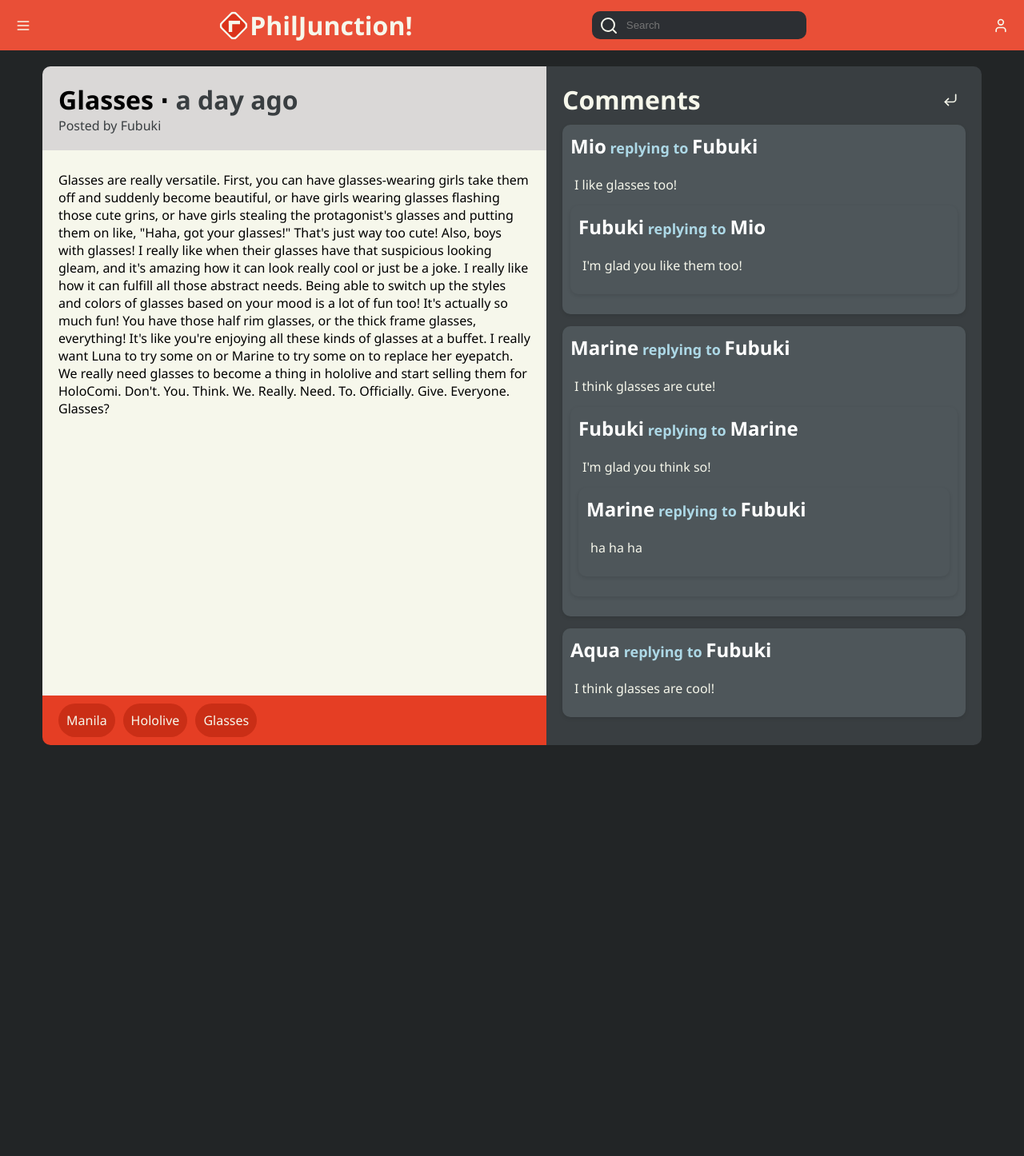
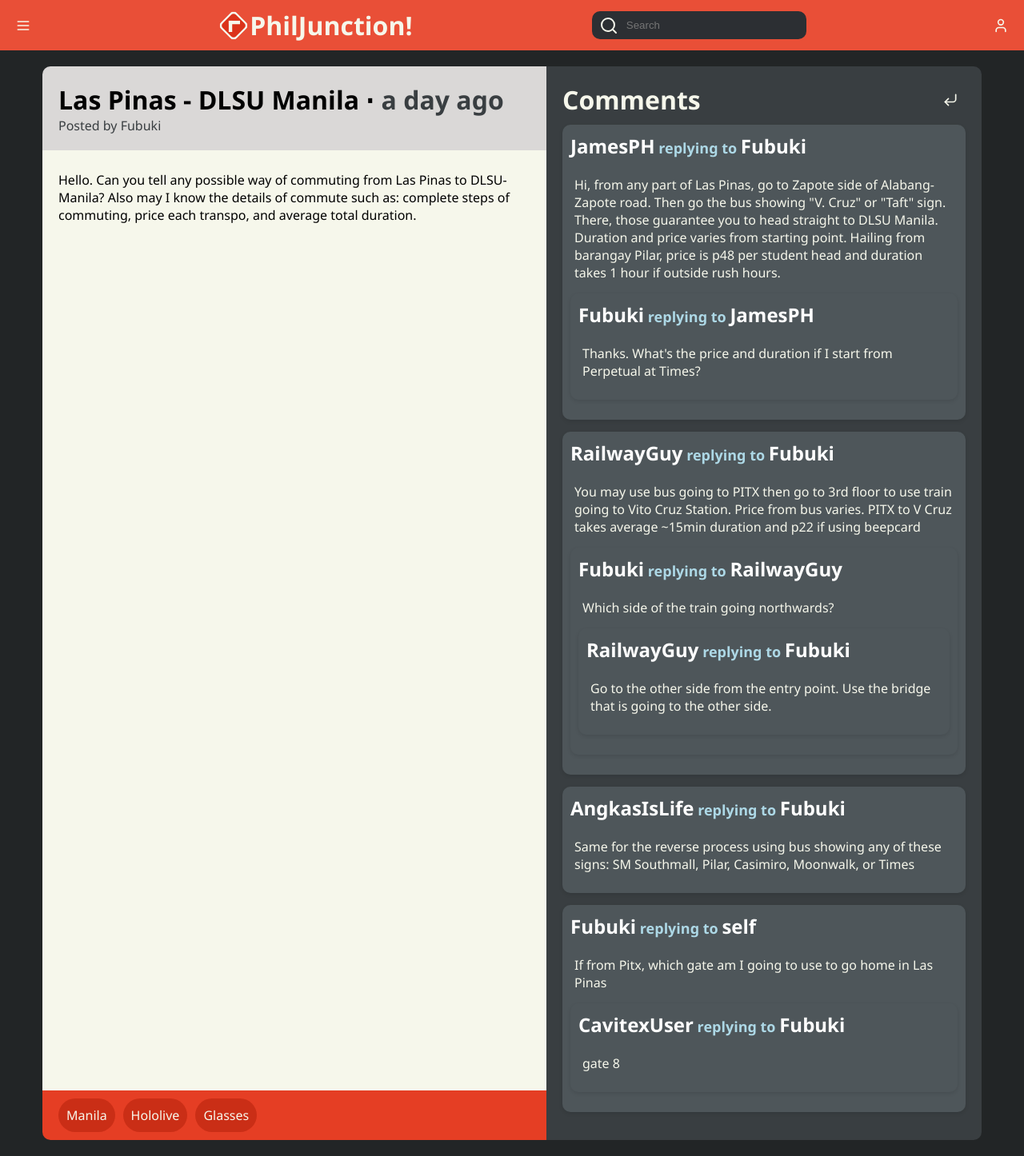
Before and after one commit to tonishii/PhilJunction, a React (Vite) app: page /post in a window 1280 px wide. Shown: the whole page at 80% size. Before the commit the page ends 952 px from the top, so only its background shows below. Built offline with nearby package versions, Linux system fonts and the light colour scheme.

Commit message:
edited post-data to make it more authentic

```diff
--- a/src/mockdata/post-data.ts
+++ b/src/mockdata/post-data.ts
@@ -16,44 +16,44 @@ interface Post {
 }
 
 const postData: Post = {
-  title: "Glasses",
-  body: "Glasses are really versatile. First, you can have glasses-wearing girls take them off and suddenly become beautiful, or have girls wearing glasses flashing those cute grins, or have girls stealing the protagonist's glasses and putting them on like, \"Haha, got your glasses!\" That's just way too cute! Also, boys with glasses! I really like when their glasses have that suspicious looking gleam, and it's amazing how it can look really cool or just be a joke. I really like how it can fulfill all those abstract needs. Being able to switch up the styles and colors of glasses based on your mood is a lot of fun too! It's actually so much fun! You have those half rim glasses, or the thick frame glasses, everything! It's like you're enjoying all these kinds of glasses at a buffet. I really want Luna to try some on or Marine to try some on to replace her eyepatch. We really need glasses to become a thing in hololive and start selling them for HoloComi. Don't. You. Think. We. Really. Need. To. Officially. Give. Everyone. Glasses?",
+  title: "Las Pinas - DLSU Manila",
+  body: "Hello. Can you tell any possible way of commuting from Las Pinas to DLSU-Manila? Also may I know the details of commute such as: complete steps of commuting, price each transpo, and average total duration.",
   tags: ["Manila", "Hololive", "Glasses"],
   datePosted: new Date(),
   username: "Fubuki",
   comments: [
     {
-      username: "Mio",
+      username: "JamesPH",
       replyTo: "Fubuki",
       id: 1,
-      content: "I like glasses too!",
+      content: "Hi, from any part of Las Pinas, go to Zapote side of Alabang-Zapote road. Then go the bus showing \"V. Cruz\" or \"Taft\" sign. There, those guarantee you to head straight to DLSU Manila. Duration and price varies from starting point. Hailing from barangay Pilar, price is p48 per student head and duration takes 1 hour if outside rush hours.",
       replies: [
         {
           username: "Fubuki",
-          replyTo: "Mio",
+          replyTo: "JamesPH",
           id: 2,
-          content: "I'm glad you like them too!",
+          content: "Thanks. What's the price and duration if I start from Perpetual at Times?",
           replies: []
         }
       ]
     },
     {
-      username: "Marine",
+      username: "RailwayGuy",
       replyTo: "Fubuki",
       id: 3,
-      content: "I think glasses are cute!",
+      content: "You may use bus going to PITX then go to 3rd floor to use train going to Vito Cruz Station. Price from bus varies. PITX to V Cruz takes average ~15min duration and p22 if using beepcard",
       replies: [
         {
           username: "Fubuki",
-          replyTo: "Marine",
+          replyTo: "RailwayGuy",
           id: 4,
-          content: "I'm glad you think so!",
+          content: "Which side of the train going northwards?",
           replies: [
             {
-              username: "Marine",
+              username: "RailwayGuy",
               replyTo: "Fubuki",
               id: 5,
-              content: "ha ha ha",
+              content: "Go to the other side from the entry point. Use the bridge that is going to the other side.",
               replies: []
             }
           ]
@@ -61,11 +61,26 @@ const postData: Post = {
       ]
     },
     {
-      username: "Aqua",
+      username: "AngkasIsLife",
       replyTo: "Fubuki",
       id: 6,
-      content: "I think glasses are cool!",
+      content: "Same for the reverse process using bus showing any of these signs: SM Southmall, Pilar, Casimiro, Moonwalk, or Times",
       replies: []
+    },
+    {
+      username: "Fubuki",
+      replyTo: "self",
+      id: 7,
+      content: "If from Pitx, which gate am I going to use to go home in Las Pinas",
+      replies: [
+        {
+          username: "CavitexUser",
+          replyTo: "Fubuki",
+          id: 8,
+          content: "gate 8",
+          replies: []
+        }
+      ]
     }
   ]
 }
```
